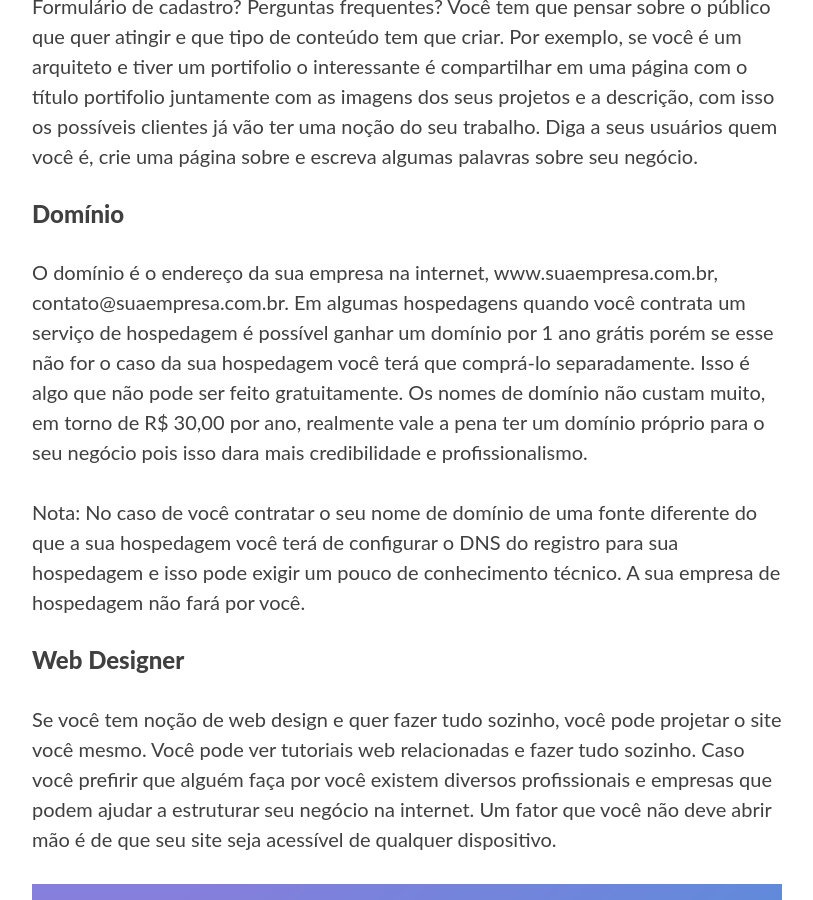
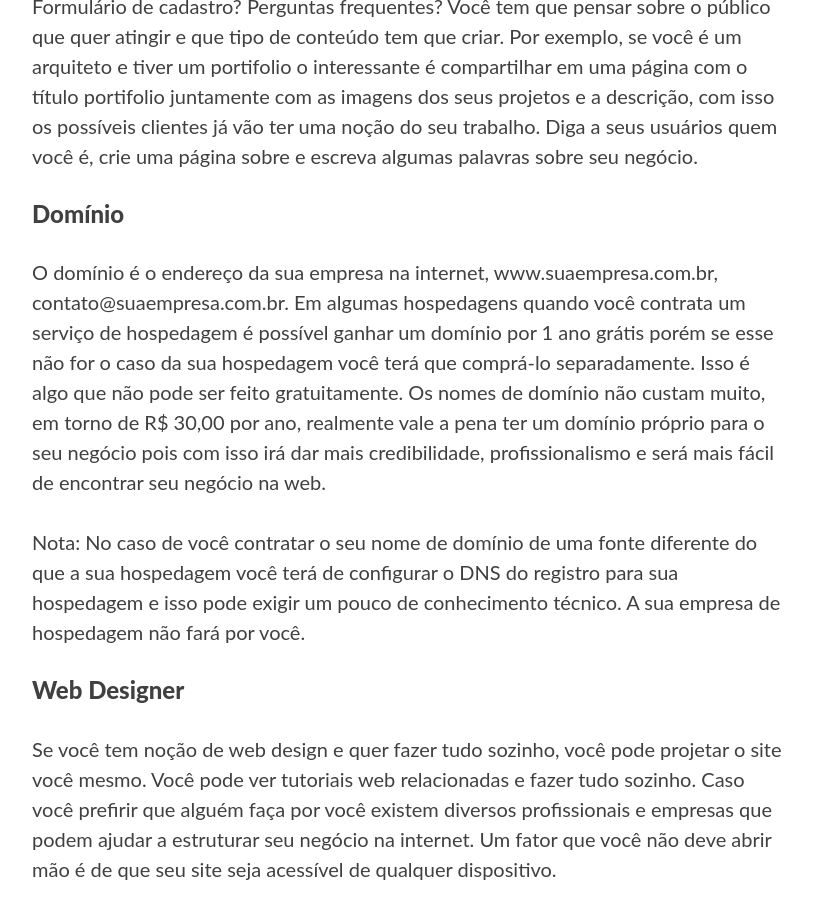
Before and after one commit to henriqueeliass/millennials.github.io, a Jekyll site: the page built from _posts/2016-26-07-como-criar-um-negocio-on-line.markdown, in a window 1280 px wide and 900 px high, scrolled down 1871 px. Shown: the whole window, without its empty margins (233-1046 px from the left). Built offline with Jekyll 4.4.1, drawn with Linux system fonts in a browser that asks for light colours; nearby versions of some CDN libraries; comment, search, counter and statistics services are not loaded.

Commit message:
novo post negócios-online

```diff
--- a/_posts/2016-26-07-como-criar-um-negocio-on-line.markdown
+++ b/_posts/2016-26-07-como-criar-um-negocio-on-line.markdown
@@ -37,7 +37,7 @@ Acredito ser o conteúdo a parte mais importante do seu negócio. Antes de ter u
 
 <h3>Domínio</h3>
 
-O domínio é o endereço da sua empresa na internet, www.suaempresa.com.br, contato@suaempresa.com.br. Em algumas hospedagens quando você contrata um serviço de hospedagem é possível ganhar um domínio por 1 ano grátis porém se esse não for o caso da sua hospedagem você terá que comprá-lo separadamente. Isso é algo que não pode ser feito gratuitamente. Os nomes de domínio não custam muito, em torno de R$ 30,00 por ano, realmente vale a pena ter um domínio próprio para o seu negócio pois isso dara mais credibilidade e profissionalismo.
+O domínio é o endereço da sua empresa na internet, www.suaempresa.com.br, contato@suaempresa.com.br. Em algumas hospedagens quando você contrata um serviço de hospedagem é possível ganhar um domínio por 1 ano grátis porém se esse não for o caso da sua hospedagem você terá que comprá-lo separadamente. Isso é algo que não pode ser feito gratuitamente. Os nomes de domínio não custam muito, em torno de R$ 30,00 por ano, realmente vale a pena ter um domínio próprio para o seu negócio pois com isso irá dar mais credibilidade, profissionalismo e será mais fácil de encontrar seu negócio na web.
 
 Nota: No caso de você contratar o seu nome de domínio de uma fonte diferente do que a sua hospedagem você terá de configurar o DNS do registro para sua hospedagem e isso pode exigir um pouco de conhecimento técnico. A sua empresa de hospedagem não fará por você.
 
```
